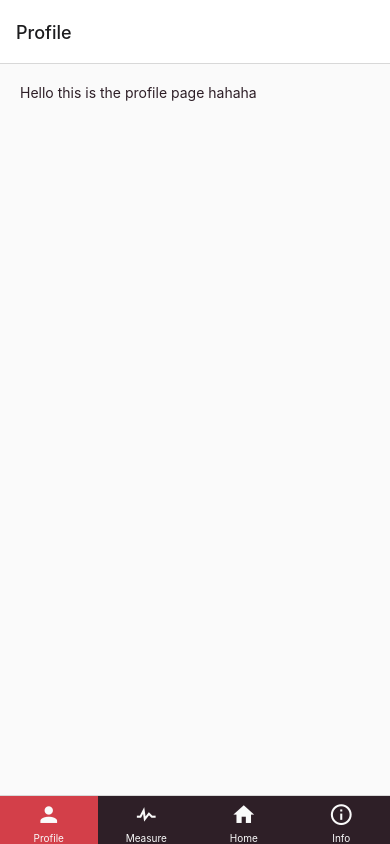
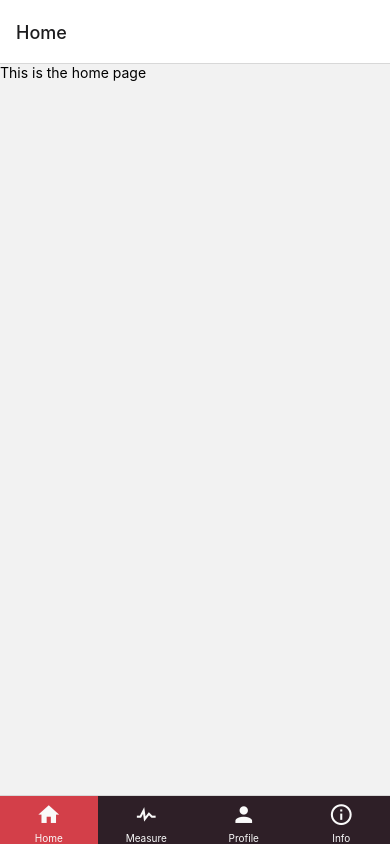
Before and after one commit to lehui123/Hearty, a React Native app: screen /InfoPage in a window 390 px wide. Built offline with nearby package versions, Linux system fonts and the light colour scheme.

Commit message:
Change page order

```diff
--- a/navigation/HomeNavigator.js
+++ b/navigation/HomeNavigator.js
@@ -21,12 +21,13 @@ const HomeNavigator = () => (
       tabBarActiveTintColor: Colour.primary,
       tabBarInactiveBackgroundColor: Colour.tertiary,
       tabBarInactiveTintColor: Colour.primary,}}>
+
     <Tab.Screen
-      name="Profile"
-      component={Profile}
+      name="Home"
+      component={Home}
       options={{
         tabBarIcon: ({color, focused }) => (
-          <MaterialCommunityIcons name="account" color={color} focused = {focused} size={25} />
+          <MaterialCommunityIcons name="home" color={color} focused = {focused} size={25} />
         )
       }}
     />
@@ -39,12 +40,12 @@ const HomeNavigator = () => (
         )
       }}
     />
-        <Tab.Screen
-      name="Home"
-      component={Home}
+    <Tab.Screen
+      name="Profile"
+      component={Profile}
       options={{
         tabBarIcon: ({color, focused }) => (
-          <MaterialCommunityIcons name="home" color={color} focused = {focused} size={25} />
+          <MaterialCommunityIcons name="account" color={color} focused = {focused} size={25} />
         )
       }}
     />
```
